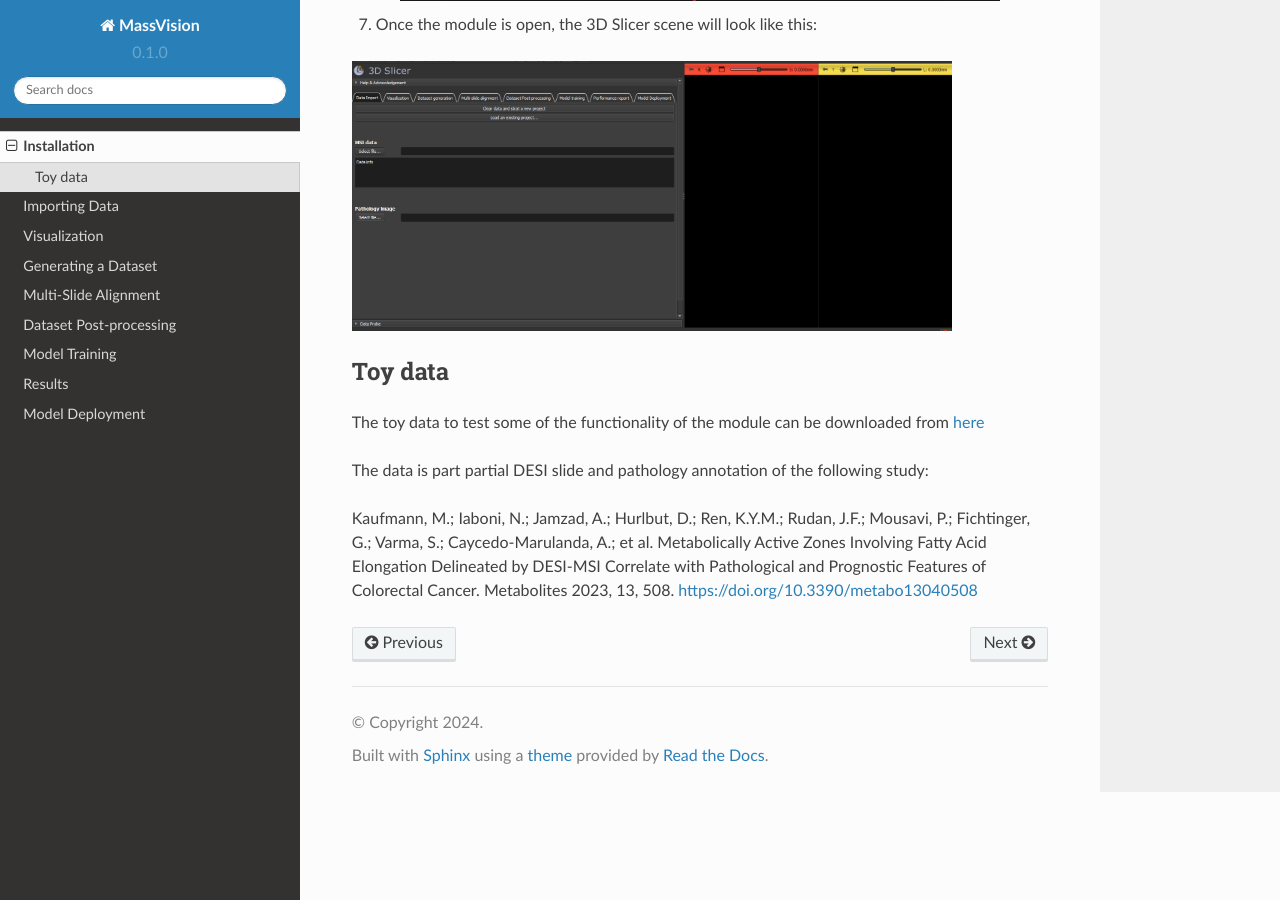
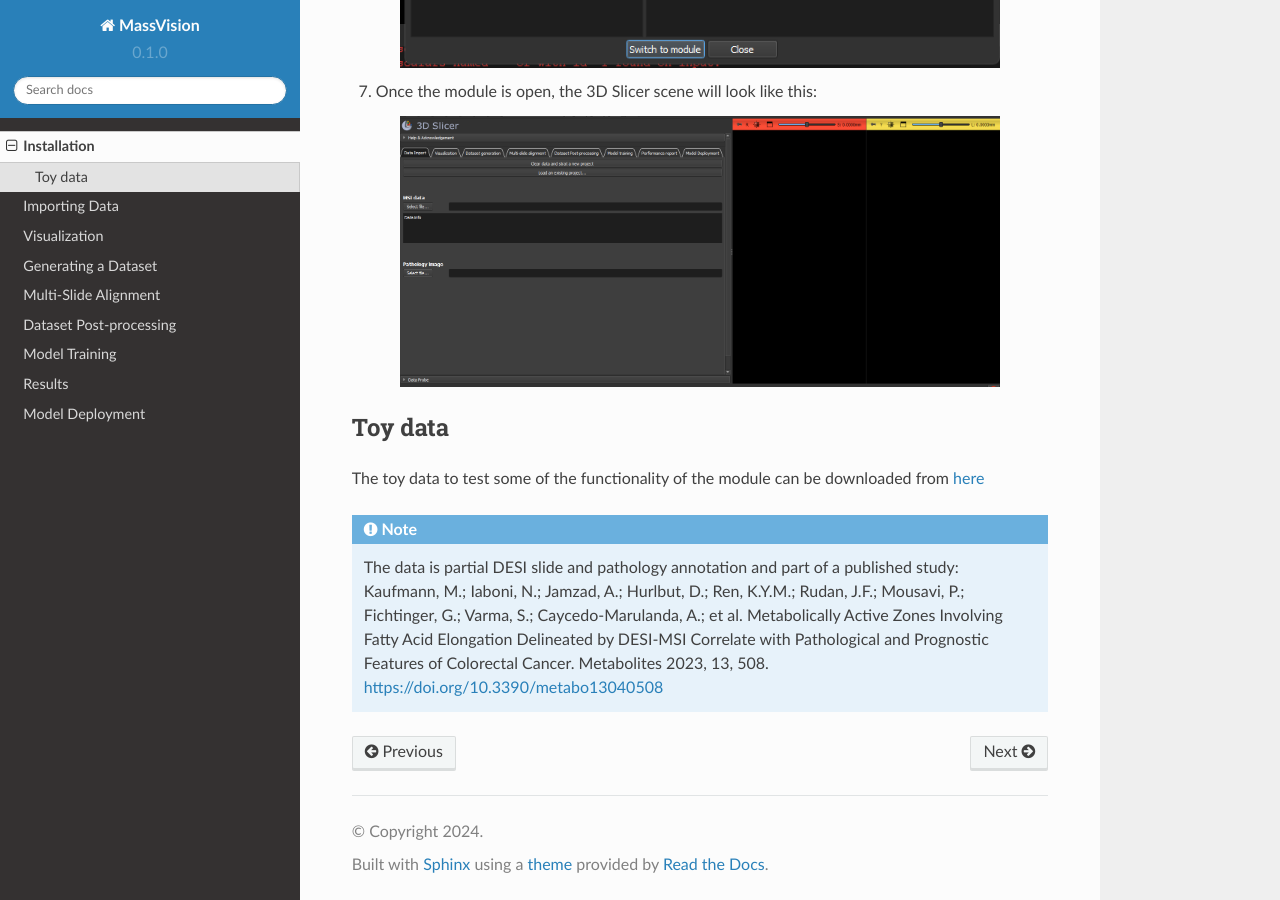
Before and after one commit to jamzad/SlicerMassVision, a Sphinx documentation site: the page built from docs/source/Installation.rst, in a window 1280 px wide and 900 px high, scrolled down 1192 px. Built offline with Sphinx 7.4.7 and the Read the Docs theme 2.0.0, drawn with Linux system fonts in a browser that asks for light colours.

Commit message:
UPD docs

```diff
--- a/docs/source/Installation.rst
+++ b/docs/source/Installation.rst
@@ -13,7 +13,7 @@
 #. Select "Extensions Manager" from the "View" menu at the top of the screen.
 
     .. image:: https://raw.githubusercontent.com/jamzad/SlicerMassVision/main/docs/source/Images/ExtensionsManager.PNG
-        :width: 150
+        :width: 250
 
 #. Search for "MassVision" in the top right box and install the extension.
 #. The 3D Slicer should be restarted after the installation of the module.
@@ -30,14 +30,14 @@
 
 #. Once the module is open, the 3D Slicer scene will look like this:
 
-.. image:: https://raw.githubusercontent.com/jamzad/SlicerMassVision/main/docs/source/Images/MassVisionHome.png
-    :width: 600
+    .. image:: https://raw.githubusercontent.com/jamzad/SlicerMassVision/main/docs/source/Images/MassVisionHome.png
+        :width: 600
 
 Toy data
 ******
 
 The toy data to test some of the functionality of the module can be downloaded from `here <https://www.dropbox.com/scl/fo/lq51ojt2cdnvaobn4vism/AO9o0aCMEOg41dsy9FNA2Pc?rlkey=dzwyhoocpc6nct4ocwbx59z43&st=qiyyw93k&dl=0>`_
 
-The data is part partial DESI slide and pathology annotation of the following study:
-
-Kaufmann, M.; Iaboni, N.; Jamzad, A.; Hurlbut, D.; Ren, K.Y.M.; Rudan, J.F.; Mousavi, P.; Fichtinger, G.; Varma, S.; Caycedo-Marulanda, A.; et al. Metabolically Active Zones Involving Fatty Acid Elongation Delineated by DESI-MSI Correlate with Pathological and Prognostic Features of Colorectal Cancer. Metabolites 2023, 13, 508. https://doi.org/10.3390/metabo13040508
+.. note::
+    The data is partial DESI slide and pathology annotation and part of a published study:
+    Kaufmann, M.; Iaboni, N.; Jamzad, A.; Hurlbut, D.; Ren, K.Y.M.; Rudan, J.F.; Mousavi, P.; Fichtinger, G.; Varma, S.; Caycedo-Marulanda, A.; et al. Metabolically Active Zones Involving Fatty Acid Elongation Delineated by DESI-MSI Correlate with Pathological and Prognostic Features of Colorectal Cancer. Metabolites 2023, 13, 508. https://doi.org/10.3390/metabo13040508
```
